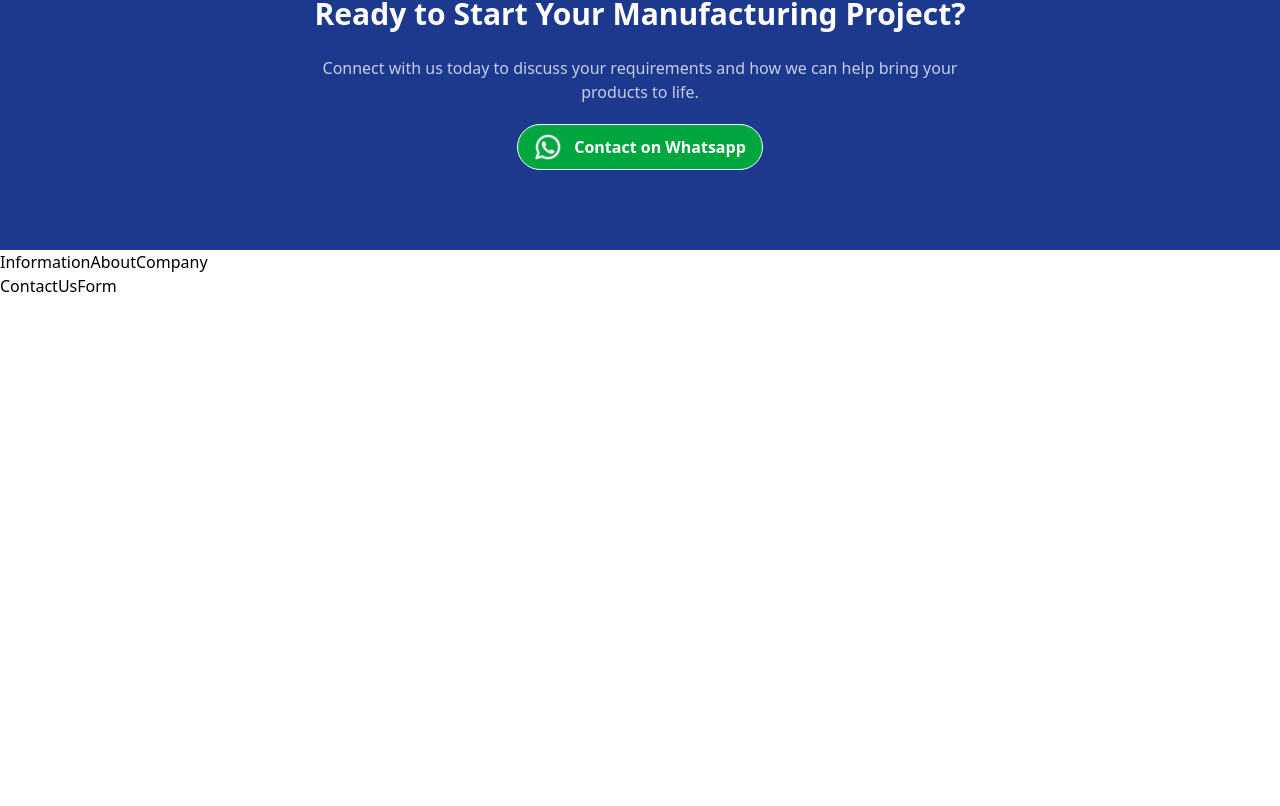
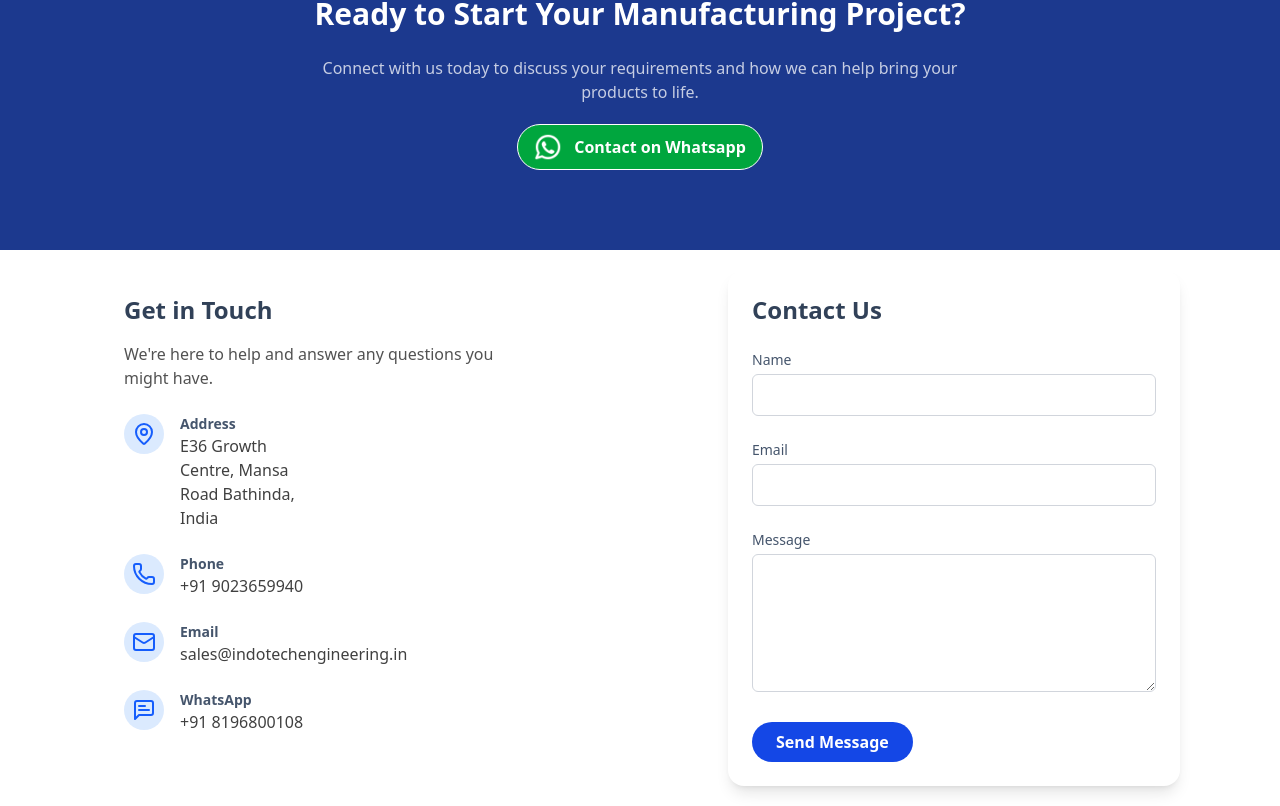
Before and after one commit to RiyaMehta16/indotech, a React (Vite) app: page / in a window 1280 px wide. Shown: the part 4180-4986 px from the top of the page. Before the commit the page ends 4478 px from the top, so only its background shows below. Built offline with nearby package versions, Linux system fonts and the light colour scheme.

Commit message:
contact us section

```diff
--- a/src/components/ContactUsForm.jsx
+++ b/src/components/ContactUsForm.jsx
@@ -1,7 +1,98 @@
-import React from "react";
+import React, { useState } from "react";
 
 const ContactUsForm = () => {
-  return <div>ContactUsForm</div>;
+  const [formData, setFormData] = useState({
+    name: "",
+    email: "",
+    message: "",
+  });
+
+  const handleChange = (e) => {
+    setFormData((prev) => ({
+      ...prev,
+      [e.target.name]: e.target.value,
+    }));
+  };
+
+  const handleSubmit = (e) => {
+    e.preventDefault();
+    // handle your form submission logic here
+    console.log("Form submitted:", formData);
+    // optionally reset the form
+    setFormData({ name: "", email: "", message: "" });
+  };
+
+  return (
+    <form
+      onSubmit={handleSubmit}
+      className="max-w-3xl  p-6 bg-white dark:bg-zinc-900 rounded-2xl shadow-lg space-y-6"
+    >
+      <h2 className="text-2xl font-bold text-slate-700 dark:text-white">
+        Contact Us
+      </h2>
+
+      <div>
+        <label
+          htmlFor="name"
+          className="block text-sm font-medium text-slate-600 dark:text-slate-300"
+        >
+          Name
+        </label>
+        <input
+          type="text"
+          name="name"
+          id="name"
+          required
+          value={formData.name}
+          onChange={handleChange}
+          className="mt-1 w-full p-2 border border-gray-300 rounded-md dark:bg-zinc-800 dark:text-white dark:border-zinc-700"
+        />
+      </div>
+
+      <div>
+        <label
+          htmlFor="email"
+          className="block text-sm font-medium text-slate-600 dark:text-slate-300"
+        >
+          Email
+        </label>
+        <input
+          type="email"
+          name="email"
+          id="email"
+          required
+          value={formData.email}
+          onChange={handleChange}
+          className="mt-1 w-full p-2 border border-gray-300 rounded-md dark:bg-zinc-800 dark:text-white dark:border-zinc-700"
+        />
+      </div>
+
+      <div>
+        <label
+          htmlFor="message"
+          className="block text-sm font-medium text-slate-600 dark:text-slate-300"
+        >
+          Message
+        </label>
+        <textarea
+          name="message"
+          id="message"
+          required
+          rows="5"
+          value={formData.message}
+          onChange={handleChange}
+          className="mt-1 w-full p-2 border border-gray-300 rounded-md dark:bg-zinc-800 dark:text-white dark:border-zinc-700"
+        />
+      </div>
+
+      <button
+        type="submit"
+        className="bg-blue-700 hover:bg-blue-800 text-white px-6 py-2 rounded-full font-semibold transition duration-200"
+      >
+        Send Message
+      </button>
+    </form>
+  );
 };
 
 export default ContactUsForm;
--- a/src/components/InformationAboutCompany.jsx
+++ b/src/components/InformationAboutCompany.jsx
@@ -1,7 +1,55 @@
 import React from "react";
+import { Mail, Phone, MapPin, MessageSquareText } from "lucide-react";
 
 const InformationAboutCompany = () => {
-  return <div>InformationAboutCompany</div>;
+  const infoItems = [
+    {
+      icon: <MapPin className="text-blue-600" />,
+      label: "Address",
+      value: "E36 Growth Centre, Mansa Road Bathinda, India",
+    },
+    {
+      icon: <Phone className="text-blue-600" />,
+      label: "Phone",
+      value: "+91 9023659940",
+    },
+    {
+      icon: <Mail className="text-blue-600" />,
+      label: "Email",
+      value: "sales@indotechengineering.in",
+    },
+    {
+      icon: <MessageSquareText className="text-blue-600" />,
+      label: "WhatsApp",
+      value: "+91 8196800108",
+    },
+  ];
+
+  return (
+    <div className="max-w-4xl  p-6 bg-white rounded-2xl  dark:bg-zinc-900">
+      <h2 className="text-2xl font-bold text-slate-700 mb-4 dark:text-white">
+        Get in Touch
+      </h2>
+      <p className="text-neutral-600 dark:text-neutral-400 mb-6">
+        We're here to help and answer any questions you might have.
+      </p>
+      <div className="grid gap-6 sm:grid-cols-1 w-1/2">
+        {infoItems.map((item, index) => (
+          <div key={index} className="flex items-start gap-4">
+            <div className="p-2 bg-blue-100 rounded-full">{item.icon}</div>
+            <div>
+              <p className="text-sm font-semibold text-slate-600 dark:text-slate-300">
+                {item.label}
+              </p>
+              <p className="text-neutral-700 dark:text-neutral-400">
+                {item.value}
+              </p>
+            </div>
+          </div>
+        ))}
+      </div>
+    </div>
+  );
 };
 
 export default InformationAboutCompany;
--- a/src/components/sections/GetInTouchSection.jsx
+++ b/src/components/sections/GetInTouchSection.jsx
@@ -5,10 +5,16 @@ import ContactUsForm from "../ContactUsForm";
 
 const GetInTouchSection = () => {
   return (
-    <div>
+    <div className="mx-0">
       <Banner />
-      <InformationAboutCompany />
-      <ContactUsForm />
+      <div className="flex mx-20  justify-between items-start">
+        <div className="flex-1 m-5  max-w-md">
+          <InformationAboutCompany />
+        </div>
+        <div className="flex-1 ml-40 m-5">
+          <ContactUsForm />
+        </div>
+      </div>
     </div>
   );
 };
```
